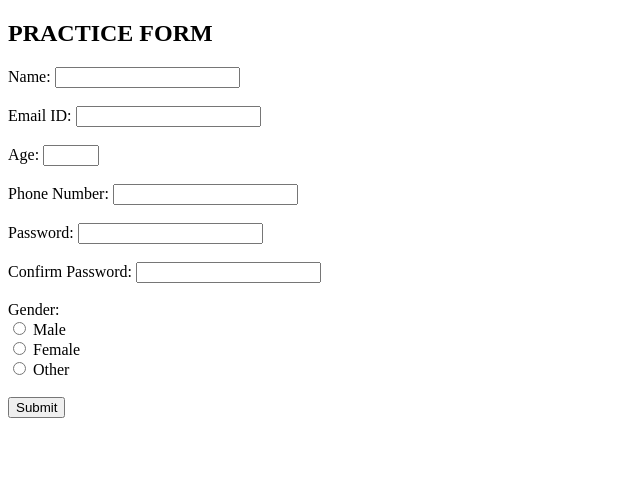
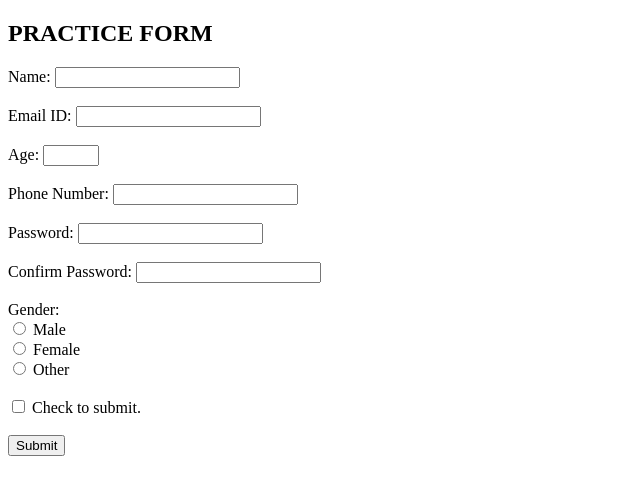
Before and after one commit to molly255/2410990461_Molly_sem3, a plain HTML site: page HTML TASKS/22 july.html in a window 1280 px wide. Shown: the whole page, without its empty margins (0-640 px from the left). Drawn offline with Linux system fonts and the light colour scheme.

Commit message:
Update 22 july.html

```diff
--- a/HTML TASKS/22 july.html
+++ b/HTML TASKS/22 july.html
@@ -39,7 +39,9 @@
 
   <input type="radio" id="other" name="gender" value="other">
   <label for="other">Other</label><br><br>
-
+<input type="checkbox" id="option1" name="feature" value="Option1">
+<label for="option1">Check to submit.</label>
+<br><br>
     <button type="submit">Submit</button>
    </form>
 </body>
```
